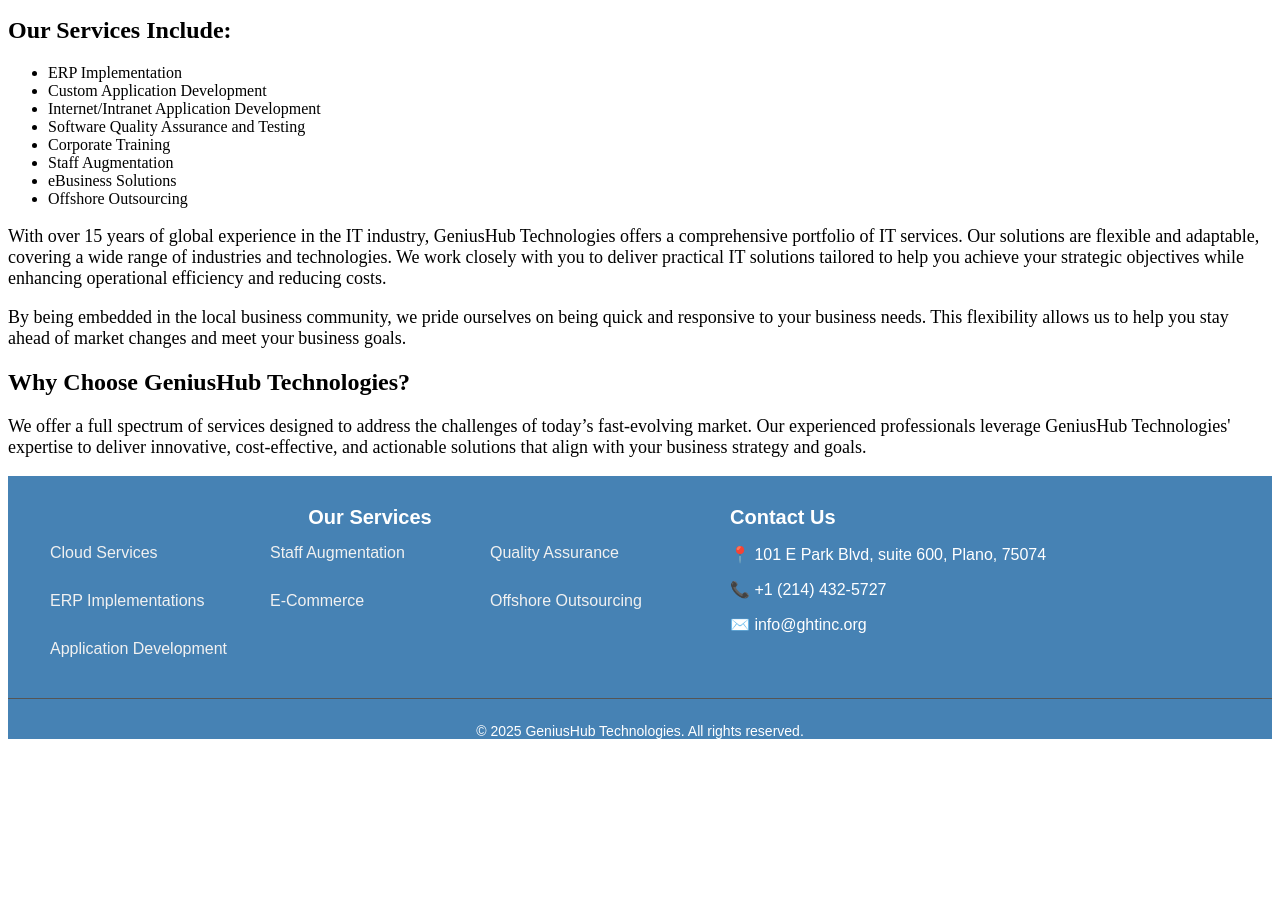
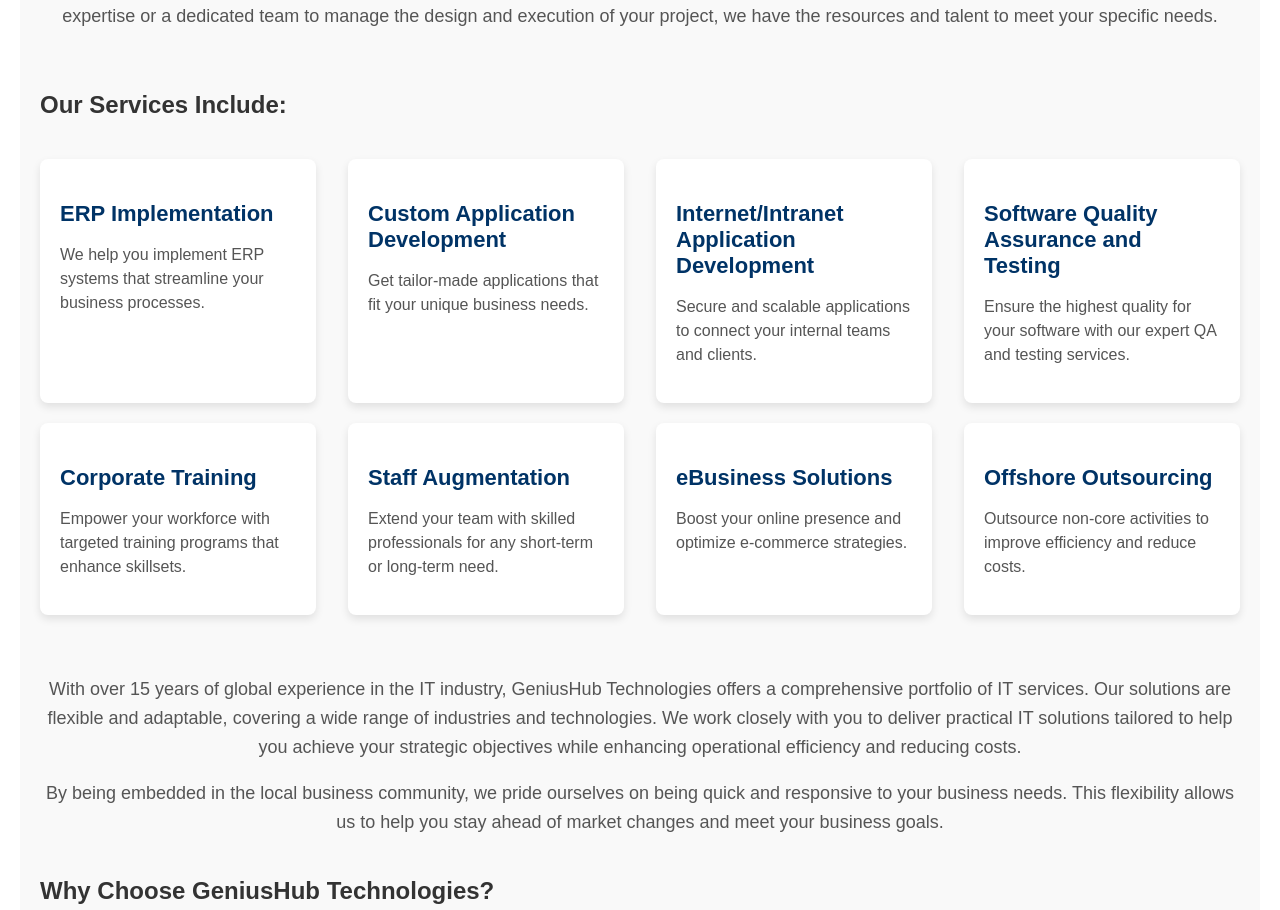
Before and after one commit to venkatajayasrialla/GHT, a plain HTML site: page quality.html in a window 1280 px wide. Shown: the part 278-1188 px from the top of the page. Before the commit the page ends 1031 px from the top, so only its background shows below. Drawn offline with Linux system fonts and the light colour scheme.

Commit message:
Updated the code with new features/fixes

```diff
--- a/quality.html
+++ b/quality.html
@@ -7,10 +7,105 @@
   <link rel="stylesheet" href="styles.css"> <!-- Link to your CSS file -->
 </head>
 <style>
-.content p{
-	font-size:18px;
-	font-family: "Times New Roman", Times, serif;
+/* Body Enhancements */
+.content {
+  padding: 20px;
+  max-width: 1200px;
+  margin: 0 auto;
+  background-color: #f9f9f9;
+  font-family: 'Arial', sans-serif;
 }
+
+.section-title {
+  font-size: 32px;
+  font-weight: 700;
+  color: #003366;
+  margin-bottom: 20px;
+  text-align: center;
+}
+
+.intro-text {
+  font-size: 18px;
+  color: #555;
+  line-height: 1.6;
+  text-align: center;
+  margin-bottom: 40px;
+}
+
+.sub-heading {
+  font-size: 24px;
+  font-weight: 600;
+  color: #333;
+  margin-top: 20px;
+}
+
+.services {
+  display: flex;
+  justify-content: space-between;
+  flex-wrap:wrap;
+  gap: 20px;
+  margin-bottom: 40px;
+}
+
+.service-list {
+  display: flex;
+  flex-wrap:wrap;
+  justify-content: space-between;
+  width: 100%;
+}
+
+.service-item {
+  background-color: #ffffff;
+  padding: 20px;
+  border-radius: 8px;
+  box-shadow: 0 4px 8px rgba(0, 0, 0, 0.1);
+  transition: all 0.3s ease;
+  width: 23%;
+  box-sizing:border-box;
+  margin-bottom:20px;
+}
+
+.service-item:hover {
+  box-shadow: 0 8px 16px rgba(0, 0, 0, 0.2);
+}
+
+.service-item h3 {
+  font-size: 22px;
+  color: #003366;
+  margin-bottom: 10px;
+}
+
+.service-item p {
+  font-size: 16px;
+  color: #555;
+  line-height: 1.5;
+}
+
+
+/* Make the layout responsive */
+@media (max-width: 1024px) {
+  .service-item {
+    width: 45%; /* 2 items per row for medium screens */
+  }
+}
+
+@media (max-width: 768px) {
+  .service-item {
+    width: 100%; /* 1 item per row for smaller screens */
+  }
+}
+
+.overview, .why-choose {
+  margin-top: 40px;
+}
+
+.overview p, .why-choose p {
+  font-size: 18px;
+  color: #555;
+  line-height: 1.6;
+  text-align: center;
+}
+
 </style>
 <body>
   <!-- Header Section -->
@@ -117,30 +212,64 @@
 </script>
 
   <!-- Content Section -->
+<body>
+  <!-- Content Section -->
   <div class="content">
-    <h1>Custom Solutions and Services at GeniusHub Technologies</h1>
+    <h1 class="section-title">Custom Solutions and Services at GeniusHub Technologies</h1>
 
-    <p>At GeniusHub Technologies, we understand that staffing a development project can present unique challenges. Whether you need specialized expertise or a dedicated team to manage the design and execution of your project, we have the resources and talent to meet your specific needs.</p>
+    <p class="intro-text">At GeniusHub Technologies, we understand that staffing a development project can present unique challenges. Whether you need specialized expertise or a dedicated team to manage the design and execution of your project, we have the resources and talent to meet your specific needs.</p>
 
-    <h2>Our Services Include:</h2>
-    <ul>
-      <li>ERP Implementation</li>
-      <li>Custom Application Development</li>
-      <li>Internet/Intranet Application Development</li>
-      <li>Software Quality Assurance and Testing</li>
-      <li>Corporate Training</li>
-      <li>Staff Augmentation</li>
-      <li>eBusiness Solutions</li>
-      <li>Offshore Outsourcing</li>
-    </ul>
+    <section class="services">
+      <h2 class="sub-heading">Our Services Include:</h2>
+      <div class="service-list">
+        <div class="service-item">
+          <h3>ERP Implementation</h3>
+          <p>We help you implement ERP systems that streamline your business processes.</p>
+        </div>
+        <div class="service-item">
+          <h3>Custom Application Development</h3>
+          <p>Get tailor-made applications that fit your unique business needs.</p>
+        </div>
+        <div class="service-item">
+          <h3>Internet/Intranet Application Development</h3>
+          <p>Secure and scalable applications to connect your internal teams and clients.</p>
+        </div>
+        <div class="service-item">
+          <h3>Software Quality Assurance and Testing</h3>
+          <p>Ensure the highest quality for your software with our expert QA and testing services.</p>
+        </div>
+        <div class="service-item">
+          <h3>Corporate Training</h3>
+          <p>Empower your workforce with targeted training programs that enhance skillsets.</p>
+        </div>
+        <div class="service-item">
+          <h3>Staff Augmentation</h3>
+          <p>Extend your team with skilled professionals for any short-term or long-term need.</p>
+        </div>
+        <div class="service-item">
+          <h3>eBusiness Solutions</h3>
+          <p>Boost your online presence and optimize e-commerce strategies.</p>
+        </div>
+        <div class="service-item">
+          <h3>Offshore Outsourcing</h3>
+          <p>Outsource non-core activities to improve efficiency and reduce costs.</p>
+        </div>
+      </div>
+    </section>
 
-    <p>With over 15 years of global experience in the IT industry, GeniusHub Technologies offers a comprehensive portfolio of IT services. Our solutions are flexible and adaptable, covering a wide range of industries and technologies. We work closely with you to deliver practical IT solutions tailored to help you achieve your strategic objectives while enhancing operational efficiency and reducing costs.</p>
+    <section class="overview">
+      <p>With over 15 years of global experience in the IT industry, GeniusHub Technologies offers a comprehensive portfolio of IT services. Our solutions are flexible and adaptable, covering a wide range of industries and technologies. We work closely with you to deliver practical IT solutions tailored to help you achieve your strategic objectives while enhancing operational efficiency and reducing costs.</p>
 
-    <p>By being embedded in the local business community, we pride ourselves on being quick and responsive to your business needs. This flexibility allows us to help you stay ahead of market changes and meet your business goals.</p>
+      <p>By being embedded in the local business community, we pride ourselves on being quick and responsive to your business needs. This flexibility allows us to help you stay ahead of market changes and meet your business goals.</p>
+    </section>
 
-    <h2>Why Choose GeniusHub Technologies?</h2>
-    <p>We offer a full spectrum of services designed to address the challenges of today’s fast-evolving market. Our experienced professionals leverage GeniusHub Technologies' expertise to deliver innovative, cost-effective, and actionable solutions that align with your business strategy and goals.</p>
+    <section class="why-choose">
+      <h2 class="sub-heading">Why Choose GeniusHub Technologies?</h2>
+      <p>We offer a full spectrum of services designed to address the challenges of today’s fast-evolving market. Our experienced professionals leverage GeniusHub Technologies' expertise to deliver innovative, cost-effective, and actionable solutions that align with your business strategy and goals.</p>
+    </section>
   </div>
+</body>
+
 
   <!-- Footer Section -->
 <footer class="footer">
```
Also changed, not shown: application.html (+78 -61 lines).
